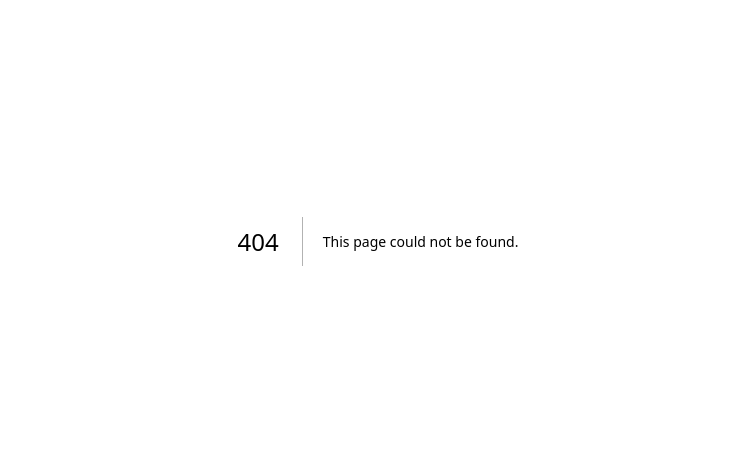
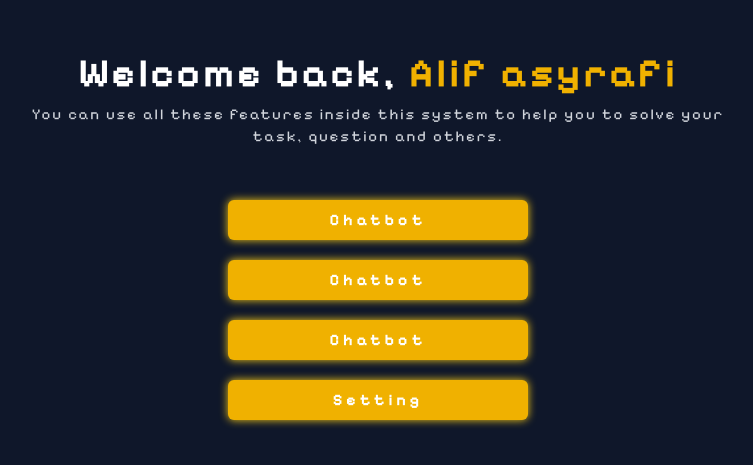
Before and after one commit to Asyrafi0257/chatbot, a Next.js app: page /dashboard in a window 1280 px wide. Before the commit this address had no page. Shown: the part 159-624 px from the top of the page, without its empty margins (262-1015 px from the left). Built offline with nearby package versions, Linux system fonts and the light colour scheme.

Commit message:
feat: add feature dashboard

```diff
--- a/app/(frontend)/(authen)/login/page.tsx
+++ b/app/(frontend)/(authen)/login/page.tsx
@@ -3,12 +3,15 @@
 import { Mail, LockKeyhole, MoveRight, Eye, EyeOff  } from "lucide-react"
 import Link from "next/link";
 import { useState } from "react";
+import { useRouter } from "next/navigation";
 import Image from "next/image"
 
 export default function Login(){
     const [showPassword, setShowPassword] = useState(false);
     const [email, setEmail] = useState("");
     const [password, setPassword] = useState("");
+
+    const router = useRouter();
 
     const handlePassword = () => {
         setShowPassword(!showPassword);
@@ -40,6 +43,7 @@ export default function Login(){
             setEmail("");
             setPassword("");
 
+            router.push("/dashboard");
             return alert("Login Successfully!");
 
         }catch(error){
--- /dev/null
+++ b/app/(frontend)/(main)/dashboard/layout.tsx
@@ -0,0 +1,16 @@
+import { Metadata } from "next";
+
+export const metadata : Metadata = {
+    title : "Dashboard",
+    description : "This dashboard has many feature to allow user to use"
+}
+
+export default function LayoutDashboard({children} : Readonly <{
+    children : React.ReactNode
+}>) {
+    return (
+        <div>
+            {children}
+        </div>
+    )
+}
--- /dev/null
+++ b/app/(frontend)/(main)/dashboard/page.tsx
@@ -0,0 +1,28 @@
+"use client";
+
+export default function Dashboard(){
+    return (
+        <div className="flex flex-col h-screen bg-[#0F172A] justify-center items-center">
+            <h2 className="text-white text-[40px] font-bold font-pixel tracking-[3px]">Welcome back, <span className="text-yellow-500">Alif asyrafi</span></h2>
+            <p className="text-gray-300 tracking-[2px] font-pixel text-[15px] text-center w-[700px]">You can use all these features inside this system to help you to solve your task, question and others. </p>
+
+            <div className="flex flex-col mt-13 justify-center items-center w-full">
+                <div className="flex flex-row bg-yellow-500 w-[300px] h-[40px] rounded-md cursor-pointer shadow-[0_0_8px_#facc15] items-center mb-5">
+                    <button className="h-full w-full cursor-pointer text-white font-bold font-pixel tracking-[4px]">Chatbot</button>
+                </div>
+
+                <div className="flex flex-row bg-yellow-500 w-[300px] h-[40px] rounded-md cursor-pointer shadow-[0_0_8px_#facc15] items-center mb-5">
+                    <button className="h-full w-full cursor-pointer text-white font-bold font-pixel tracking-[4px]">Chatbot</button>
+                </div>
+
+                <div className="flex flex-row bg-yellow-500 w-[300px] h-[40px] rounded-md cursor-pointer shadow-[0_0_8px_#facc15] items-center mb-5">
+                    <button className="h-full w-full cursor-pointer text-white font-bold font-pixel tracking-[4px]">Chatbot</button>
+                </div>
+
+                <div className="flex flex-row bg-yellow-500 w-[300px] h-[40px] rounded-md cursor-pointer shadow-[0_0_8px_#facc15] items-center mb-5">
+                    <button className="h-full w-full cursor-pointer text-white font-bold font-pixel tracking-[4px]">Setting</button>
+                </div>
+            </div>
+        </div>
+    )
+}
```
